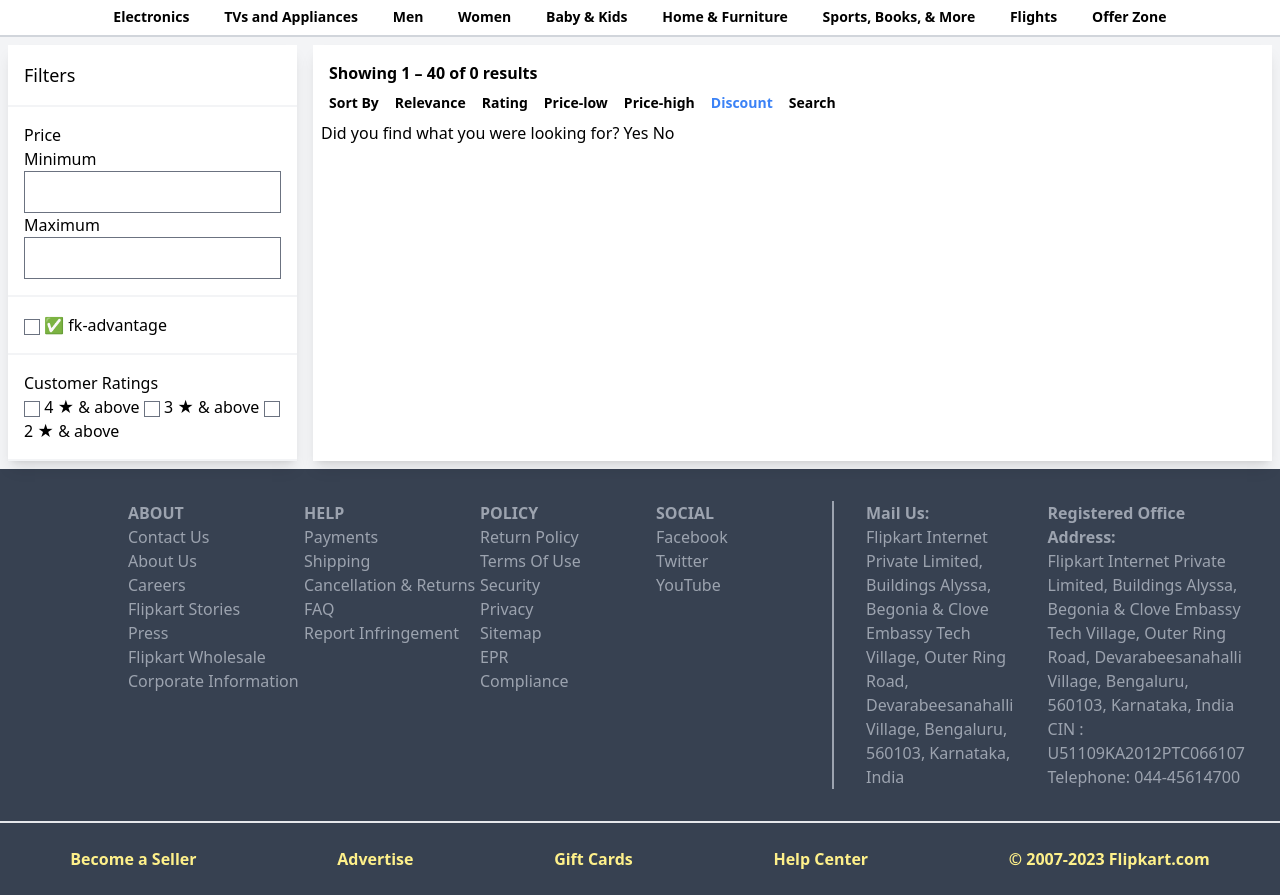
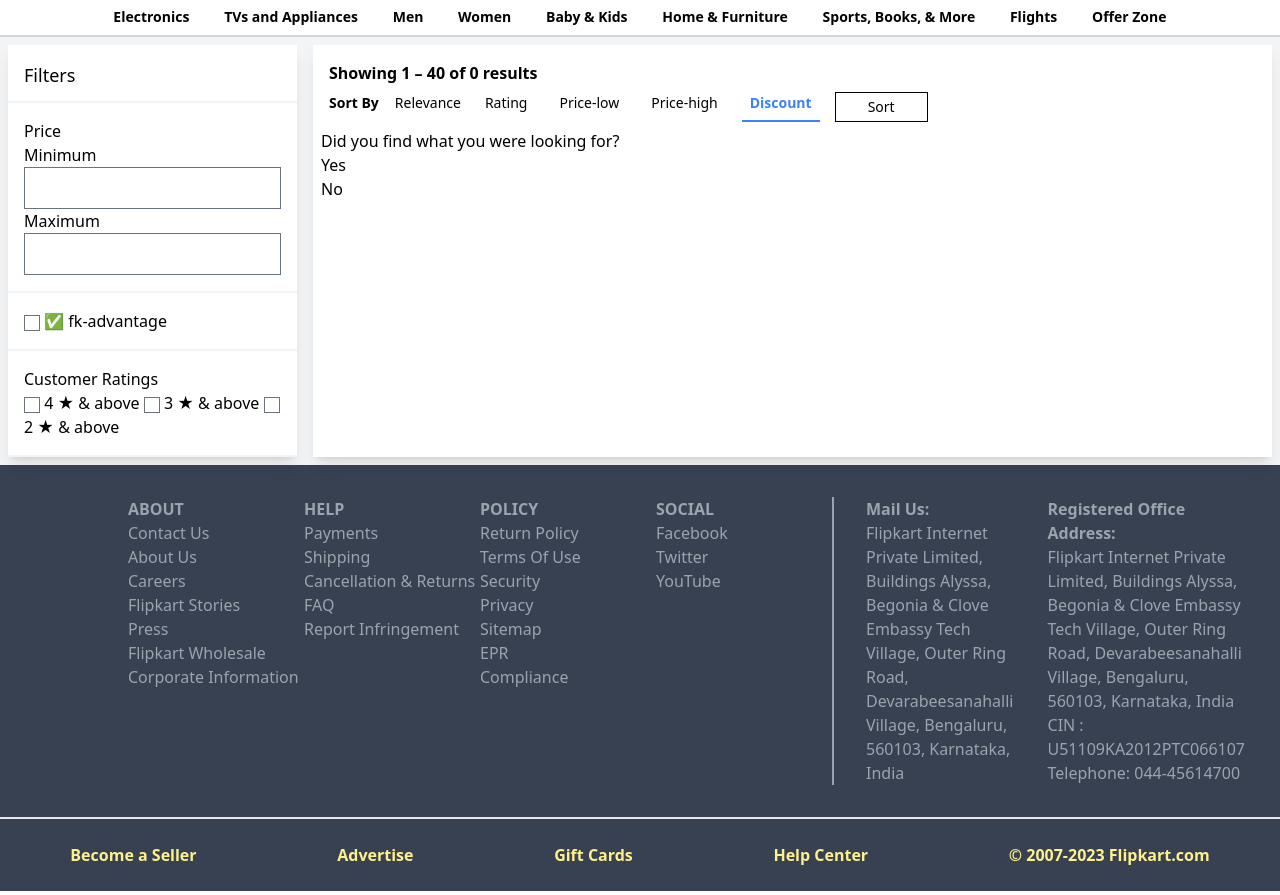
Before and after one commit to kiboschool/wad-flipkart-filter, a Flask app: page /search?sort=discount in a window 1280 px wide. Shown: the part 57-952 px from the top of the page. Run offline with Flask 2, Linux system fonts and the light colour scheme; data that the repository does not hold is empty.

Commit message:
fix sort styles

```diff
--- a/static/styles.css
+++ b/static/styles.css
@@ -679,12 +679,20 @@
   --tw-backdrop-sepia:  ;
 }
 
+.sr-only {
+  position: absolute;
+  width: 1px;
+  height: 1px;
+  padding: 0;
+  margin: -1px;
+  overflow: hidden;
+  clip: rect(0, 0, 0, 0);
+  white-space: nowrap;
+  border-width: 0;
+}
+
 .fixed {
   position: fixed;
-}
-
-.row-auto {
-  grid-row: auto;
 }
 
 .m-2 {
@@ -750,84 +738,44 @@
   max-height: 2.5rem;
 }
 
+.w-full {
+  width: 100%;
+}
+
+.w-2\/5 {
+  width: 40%;
+}
+
 .w-5\/12 {
   width: 41.666667%;
-}
-
-.w-full {
-  width: 100%;
 }
 
 .w-10 {
   width: 2.5rem;
 }
 
-.w-1\/3 {
-  width: 33.333333%;
-}
-
-.w-2\/5 {
-  width: 40%;
-}
-
-.w-1\/5 {
-  width: 20%;
-}
-
-.w-1\/4 {
-  width: 25%;
-}
-
 .max-w-screen-xl {
   max-width: 1280px;
-}
-
-.max-w-sm {
-  max-width: 24rem;
 }
 
 .flex-none {
   flex: none;
 }
 
-.grow-0 {
-  flex-grow: 0;
+.basis-1\/5 {
+  flex-basis: 20%;
 }
 
-.basis-16 {
-  flex-basis: 4rem;
-}
-
-.basis-24 {
-  flex-basis: 6rem;
-}
-
-.basis-32 {
-  flex-basis: 8rem;
-}
-
-.basis-40 {
-  flex-basis: 10rem;
+.basis-4\/5 {
+  flex-basis: 80%;
 }
 
 .basis-44 {
   flex-basis: 11rem;
 }
 
-.basis-1\/5 {
-  flex-basis: 20%;
-}
-
-.basis-1\/4 {
-  flex-basis: 25%;
-}
-
-.basis-3\/4 {
-  flex-basis: 75%;
-}
-
-.basis-4\/5 {
-  flex-basis: 80%;
+.cursor-pointer {
+  cursor: pointer;
 }
 
 .items-center {
@@ -946,46 +867,25 @@
   background-color: rgb(55 65 81 / var(--tw-bg-opacity));
 }
 
+.bg-blue-600 {
+  --tw-bg-opacity: 1;
+  background-color: rgb(37 99 235 / var(--tw-bg-opacity));
+}
+
 .p-4 {
   padding: 1rem;
+}
+
+.p-1 {
+  padding: 0.25rem;
 }
 
 .p-2 {
   padding: 0.5rem;
 }
 
-.p-1 {
-  padding: 0.25rem;
-}
-
-.py-1 {
-  padding-top: 0.25rem;
-  padding-bottom: 0.25rem;
-}
-
-.px-4 {
-  padding-left: 1rem;
-  padding-right: 1rem;
-}
-
-.px-10 {
-  padding-left: 2.5rem;
-  padding-right: 2.5rem;
-}
-
-.py-2 {
-  padding-top: 0.5rem;
-  padding-bottom: 0.5rem;
-}
-
-.px-14 {
-  padding-left: 3.5rem;
-  padding-right: 3.5rem;
-}
-
-.px-16 {
-  padding-left: 4rem;
-  padding-right: 4rem;
+.p-3 {
+  padding: 0.75rem;
 }
 
 .px-24 {
@@ -1023,28 +908,44 @@
   padding-right: 2rem;
 }
 
-.pb-2 {
-  padding-bottom: 0.5rem;
+.py-6 {
+  padding-top: 1.5rem;
+  padding-bottom: 1.5rem;
+}
+
+.px-4 {
+  padding-left: 1rem;
+  padding-right: 1rem;
+}
+
+.py-1 {
+  padding-top: 0.25rem;
+  padding-bottom: 0.25rem;
+}
+
+.px-10 {
+  padding-left: 2.5rem;
+  padding-right: 2.5rem;
+}
+
+.pl-16 {
+  padding-left: 4rem;
 }
 
 .pt-1 {
   padding-top: 0.25rem;
 }
 
-.pl-8 {
-  padding-left: 2rem;
+.pb-2 {
+  padding-bottom: 0.5rem;
 }
 
-.pl-16 {
-  padding-left: 4rem;
+.pb-4 {
+  padding-bottom: 1rem;
 }
 
-.pl-32 {
-  padding-left: 8rem;
-}
-
-.font-sans {
-  font-family: ui-sans-serif, system-ui, -apple-system, BlinkMacSystemFont, "Segoe UI", Roboto, "Helvetica Neue", Arial, "Noto Sans", sans-serif, "Apple Color Emoji", "Segoe UI Emoji", "Segoe UI Symbol", "Noto Color Emoji";
+.pb-3 {
+  padding-bottom: 0.75rem;
 }
 
 .text-lg {
@@ -1071,16 +972,16 @@
   font-weight: 500;
 }
 
+.font-semibold {
+  font-weight: 600;
+}
+
 .font-bold {
   font-weight: 700;
 }
 
 .font-normal {
   font-weight: 400;
-}
-
-.font-semibold {
-  font-weight: 600;
 }
 
 .uppercase {
@@ -1093,6 +994,31 @@
 
 .italic {
   font-style: italic;
+}
+
+.text-gray-800 {
+  --tw-text-opacity: 1;
+  color: rgb(31 41 55 / var(--tw-text-opacity));
+}
+
+.text-gray-500 {
+  --tw-text-opacity: 1;
+  color: rgb(107 114 128 / var(--tw-text-opacity));
+}
+
+.text-blue-500 {
+  --tw-text-opacity: 1;
+  color: rgb(59 130 246 / var(--tw-text-opacity));
+}
+
+.text-gray-400 {
+  --tw-text-opacity: 1;
+  color: rgb(156 163 175 / var(--tw-text-opacity));
+}
+
+.text-yellow-200 {
+  --tw-text-opacity: 1;
+  color: rgb(254 240 138 / var(--tw-text-opacity));
 }
 
 .text-white {
@@ -1115,29 +1041,10 @@
   color: rgb(37 99 235 / var(--tw-text-opacity));
 }
 
-.text-gray-400 {
-  --tw-text-opacity: 1;
-  color: rgb(156 163 175 / var(--tw-text-opacity));
-}
-
-.text-yellow-200 {
-  --tw-text-opacity: 1;
-  color: rgb(254 240 138 / var(--tw-text-opacity));
-}
-
-.text-gray-800 {
-  --tw-text-opacity: 1;
-  color: rgb(31 41 55 / var(--tw-text-opacity));
-}
-
-.text-gray-500 {
-  --tw-text-opacity: 1;
-  color: rgb(107 114 128 / var(--tw-text-opacity));
-}
-
-.text-blue-500 {
-  --tw-text-opacity: 1;
-  color: rgb(59 130 246 / var(--tw-text-opacity));
+.shadow-lg {
+  --tw-shadow: 0 10px 15px -3px rgb(0 0 0 / 0.1), 0 4px 6px -4px rgb(0 0 0 / 0.1);
+  --tw-shadow-colored: 0 10px 15px -3px var(--tw-shadow-color), 0 4px 6px -4px var(--tw-shadow-color);
+  box-shadow: var(--tw-ring-offset-shadow, 0 0 #0000), var(--tw-ring-shadow, 0 0 #0000), var(--tw-shadow);
 }
 
 .shadow-sm {
@@ -1146,17 +1053,78 @@
   box-shadow: var(--tw-ring-offset-shadow, 0 0 #0000), var(--tw-ring-shadow, 0 0 #0000), var(--tw-shadow);
 }
 
-.shadow-lg {
-  --tw-shadow: 0 10px 15px -3px rgb(0 0 0 / 0.1), 0 4px 6px -4px rgb(0 0 0 / 0.1);
-  --tw-shadow-colored: 0 10px 15px -3px var(--tw-shadow-color), 0 4px 6px -4px var(--tw-shadow-color);
-  box-shadow: var(--tw-ring-offset-shadow, 0 0 #0000), var(--tw-ring-shadow, 0 0 #0000), var(--tw-shadow);
+.ring-2 {
+  --tw-ring-offset-shadow: var(--tw-ring-inset) 0 0 0 var(--tw-ring-offset-width) var(--tw-ring-offset-color);
+  --tw-ring-shadow: var(--tw-ring-inset) 0 0 0 calc(2px + var(--tw-ring-offset-width)) var(--tw-ring-color);
+  box-shadow: var(--tw-ring-offset-shadow), var(--tw-ring-shadow), var(--tw-shadow, 0 0 #0000);
 }
 
-.checked\:font-bold:checked {
+.ring-1 {
+  --tw-ring-offset-shadow: var(--tw-ring-inset) 0 0 0 var(--tw-ring-offset-width) var(--tw-ring-offset-color);
+  --tw-ring-shadow: var(--tw-ring-inset) 0 0 0 calc(1px + var(--tw-ring-offset-width)) var(--tw-ring-color);
+  box-shadow: var(--tw-ring-offset-shadow), var(--tw-ring-shadow), var(--tw-shadow, 0 0 #0000);
+}
+
+.ring-black {
+  --tw-ring-opacity: 1;
+  --tw-ring-color: rgb(0 0 0 / var(--tw-ring-opacity));
+}
+
+.hover\:text-blue-700:hover {
+  --tw-text-opacity: 1;
+  color: rgb(29 78 216 / var(--tw-text-opacity));
+}
+
+.hover\:text-green-400:hover {
+  --tw-text-opacity: 1;
+  color: rgb(74 222 128 / var(--tw-text-opacity));
+}
+
+.hover\:ring-2:hover {
+  --tw-ring-offset-shadow: var(--tw-ring-inset) 0 0 0 var(--tw-ring-offset-width) var(--tw-ring-offset-color);
+  --tw-ring-shadow: var(--tw-ring-inset) 0 0 0 calc(2px + var(--tw-ring-offset-width)) var(--tw-ring-color);
+  box-shadow: var(--tw-ring-offset-shadow), var(--tw-ring-shadow), var(--tw-shadow, 0 0 #0000);
+}
+
+.hover\:ring-blue-600:hover {
+  --tw-ring-opacity: 1;
+  --tw-ring-color: rgb(37 99 235 / var(--tw-ring-opacity));
+}
+
+.hover\:ring-blue-700:hover {
+  --tw-ring-opacity: 1;
+  --tw-ring-color: rgb(29 78 216 / var(--tw-ring-opacity));
+}
+
+.hover\:ring-green-400:hover {
+  --tw-ring-opacity: 1;
+  --tw-ring-color: rgb(74 222 128 / var(--tw-ring-opacity));
+}
+
+.hover\:ring-blue-400:hover {
+  --tw-ring-opacity: 1;
+  --tw-ring-color: rgb(96 165 250 / var(--tw-ring-opacity));
+}
+
+.focus\:ring-blue-200:focus {
+  --tw-ring-opacity: 1;
+  --tw-ring-color: rgb(191 219 254 / var(--tw-ring-opacity));
+}
+
+.peer:checked ~ .peer-checked\:border-b-2 {
+  border-bottom-width: 2px;
+}
+
+.peer:checked ~ .peer-checked\:border-b-blue-500 {
+  --tw-border-opacity: 1;
+  border-bottom-color: rgb(59 130 246 / var(--tw-border-opacity));
+}
+
+.peer:checked ~ .peer-checked\:font-bold {
   font-weight: 700;
 }
 
-.checked\:text-blue-500:checked {
+.peer:checked ~ .peer-checked\:text-blue-500 {
   --tw-text-opacity: 1;
   color: rgb(59 130 246 / var(--tw-text-opacity));
 }
--- a/templates/search.html
+++ b/templates/search.html
@@ -11,13 +11,17 @@
   <div class="flex">
     <div class="bg-white m-2 shadow-lg rounded-2 basis-1/5">
       <input type="hidden" name="q" {% if params.q %} value="{{  params.q }}" {% endif %} />
-      <h3 class="text-lg font-medium border-b-2 border-b-gray-100 p-4">Filters</h3>
+      <h3 class="text-lg font-medium border-b-2 border-b-gray-100 p-4 pb-3">Filters</h3>
       {% if params.categories %}
       <div class="p-4 border-b-2 border-b-gray-100">
         <h4 class="text-xs uppercase font-semibold">Categories</h4>
         {% for category in params.categories %}
         <div class="text-sm p-1 text-gray-800">
-          <input type="checkbox" value="{{category}}" id="category-{{category|lower|replace(' ', '-')}}" name="category"
+          <input
+            type="checkbox"
+            value="{{category}}"
+            id="category-{{category|lower|replace(' ', '-')}}"
+            name="category"
             checked />
           <label for="category-{{category|lower|replace(' ', '-')}}">
             {{category}}
@@ -31,7 +35,11 @@
       <div class="p-4 border-b-2 border-b-gray-100">
         <h4>Brand</h4>
         {% for brand in params.brands %}
-        <input type="checkbox" value="{{brand}}" id="brand-{{brand|lower|replace(' ', '-')}}" name="brand" checked />
+        <input
+          type="checkbox"
+          value="{{brand}}"
+          id="brand-{{brand|lower|replace(' ', '-')}}"
+          name="brand" checked />
         <label for="brand-{{brand|lower|replace(' ', '-')}}">{{brand}}</label>
         {% endfor %}
       </div>
@@ -78,21 +86,31 @@
         {% if params.q %} for "{{ params.q }}" {% endif %}
       </div>
 
-      <div class="flex text-sm gap-4 m-2 font-semibold">
-        <h3>Sort By</h3>
-         <input type="radio" value="relevance" id="relevance" name="sort" class="hidden"
+      <div class="flex text-sm gap-4 m-2 font-medium">
+        <h3 class="font-bold">Sort By</h3>
+        <ul class="flex gap-4">
+        <li>
+         <input type="radio" value="relevance" id="relevance" name="sort" class="sr-only peer"
           {% if params.sort == None or params.sort == "relevance" %} checked {% endif %} />
-        <label for="relevance" class="{% if params.sort == "relevance" or params.sort == None %} text-blue-500 font-bold {% endif %}">
+        <label
+          for="relevance"
+          class="cursor-pointer pb-2 peer-checked:font-bold peer-checked:text-blue-500 peer-checked:border-b-blue-500 peer-checked:border-b-2">
           Relevance
         </label>
+        </li>
         {% for val in ["rating", "price-low", "price-high", "discount"] %}
-        <input type="radio" value="{{val}}" id="{{val}}" name="sort" class="hidden"
+        <li>
+        <input type="radio" value="{{val}}" id="{{val}}" name="sort" class="sr-only peer"
           {% if params.sort==val %} checked {% endif %} />
-        <label for="{{val}}" class="{% if val == params.sort %} text-blue-500 font-bold {% endif %}">
+        <label
+        for="{{val}}"
+        class="cursor-pointer hover:ring-blue-400 hover:ring-2 p-2 peer-checked:font-bold peer-checked:text-blue-500  peer-checked:border-b-blue-500 peer-checked:border-b-2">
           {{val|capitalize}}
         </label>
+        </li>
         {% endfor %}
-        <input type="submit" value="Search" />
+        </ul>
+        <input class="ring-1 ring-black focus:ring-blue-200 px-8 py-1 cursor-pointer hover:ring-blue-700 hover:text-blue-700" type="submit" value="Sort" />
       </div>
 
       <ul class="4-wide-grid">
@@ -100,7 +118,9 @@
 
         <li>
           <a href="/products/{{product.id}}">
-            <img src="{# product.images[0].url #}" />
+            {% if product.image %}
+              <img src="{{ product.image.url }}" />
+            {% endif %}
             <div>{{ product.name }}</div>
             {% if product.rating is number %}
             <div>{{ product.rating }}</div>
@@ -152,8 +172,8 @@
 
       <div>
         Did you find what you were looking for?
-        <button>Yes</button>
-        <button>No</button>
+        <div>Yes</div>
+        <div>No</div>
       </div>
     </div>
   </div>
```
Also changed, not shown: other parts of static/styles.css (+28 -90 lines).
